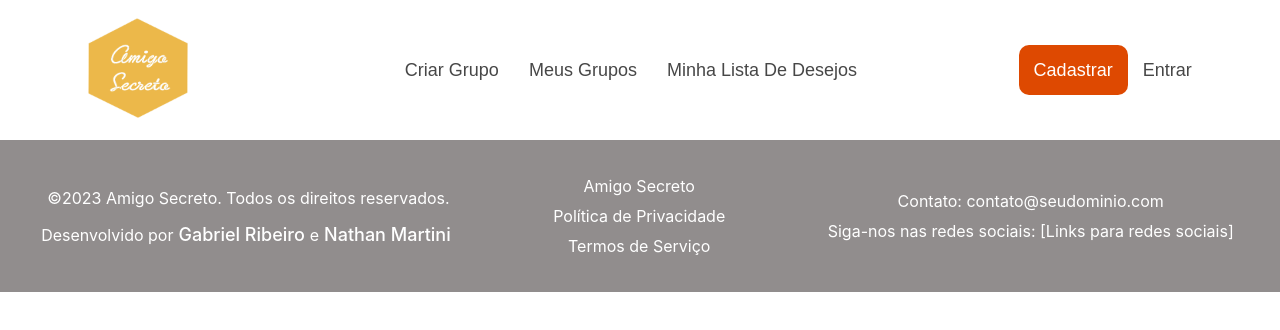
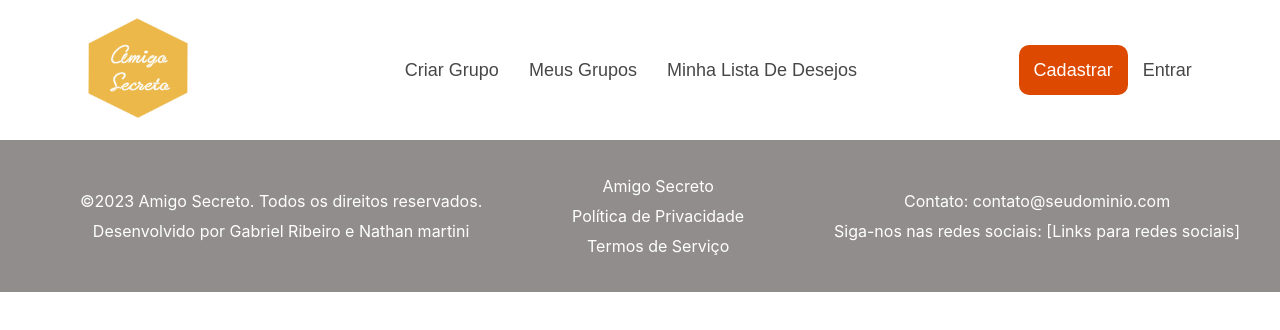
Before and after one commit to gribeiro5000/amigo-secreto-front-end, a React (Create React App) app: page / in a window 1280 px wide. Shown: the top 330 px of the page. Built offline with nearby package versions, Linux system fonts and the light colour scheme.

Commit message:
criado um componente de listas

```diff
--- a/src/components/layout/footer.js
+++ b/src/components/layout/footer.js
@@ -1,35 +1,15 @@
 import {Link} from "react-router-dom";
 import styles from "./footer.module.css";
+import List from "../list";
 
-function Footer() {
+function Footer(props) {
   return (
     <footer>
-      <div>
-        <p>©2023 Amigo Secreto. Todos os direitos reservados.</p>
-        <p>
-          Desenvolvido por
-          <Link
-            to="https://github.com/gribeiro5000"
-            className={styles.linkFooter}>
-            Gabriel Ribeiro
-          </Link>
-          e
-          <Link to="https://github.com/NMD01" className={styles.linkFooter}>
-            Nathan Martini
-          </Link>
-        </p>
-      </div>
+      <List items={props.listaInicio}></List>
 
-      <ul className={styles.listaFoot}>
-        <li>Amigo Secreto</li>
-        <li>Política de Privacidade</li>
-        <li>Termos de Serviço</li>
-      </ul>
+      <List items={props.listaMeio}></List>
 
-      <ul className={styles.listaFoot}>
-        <li>Contato: contato@seudominio.com</li>
-        <li>Siga-nos nas redes sociais: [Links para redes sociais]</li>
-      </ul>
+      <List items={props.listaFim}></List>
     </footer>
   );
 }
--- a/src/components/layout/footer.module.css
+++ b/src/components/layout/footer.module.css
@@ -8,23 +8,24 @@ footer{
     color: white;
 }
 
-.linkFooter{
-  padding: 5px;
-  border-radius: 0;
-  text-decoration: none;
-  color: white;
-  font-weight: 500;
-  font-size:large;
 
-  transition-property: background-color;
-  transition-duration: 10ms;
+.linkFooter {
+    padding: 5px;
+    border-radius: 0;
+    text-decoration: none;
+    color: white;
+    font-weight: bold;
+    font-size: large;
+    display: inline-block;
 
-}
+    transition: all ease-in-out 300ms;
+  }
 
-.linkFooter:hover{
-    background-color: rgb(211, 6, 6);
-    /* transform: translateY(-5px); */
-}
+  .linkFooter:hover {
+    background-color: rgb(145, 141, 141);
+    color: rgb(218, 234, 248);
+    transform: translateY(-3px);
+  }
 
 .listaFoot{
     display: flex;
--- /dev/null
+++ b/src/components/list.js
@@ -0,0 +1,10 @@
+import styles from "./layout/footer.module.css";
+function list(props) {
+  let listItems = props.items.map((items, index) => (
+    <li key={index}>{items}</li>
+  ));
+
+  return <ul className={styles.listaFoot}>{listItems}</ul>;
+}
+
+export default list;
--- a/src/components/pages/home.js
+++ b/src/components/pages/home.js
@@ -1,11 +1,26 @@
 import Header from "../layout/header.js";
 import Footer from "../layout/footer.js";
+import styles from "../layout/footer.js";
+import {Link} from "react-router-dom";
 
 function home() {
   return (
     <div>
       <Header></Header>
-      <Footer></Footer>
+      <Footer
+        listaInicio={[
+          "©2023 Amigo Secreto. Todos os direitos reservados.",
+          "Desenvolvido por Gabriel Ribeiro e Nathan martini",
+        ]}
+        listaMeio={[
+          "Amigo Secreto",
+          "Política de Privacidade",
+          "Termos de Serviço",
+        ]}
+        listaFim={[
+          "Contato: contato@seudominio.com",
+          "Siga-nos nas redes sociais: [Links para redes sociais]",
+        ]}></Footer>
     </div>
   );
 }
```
